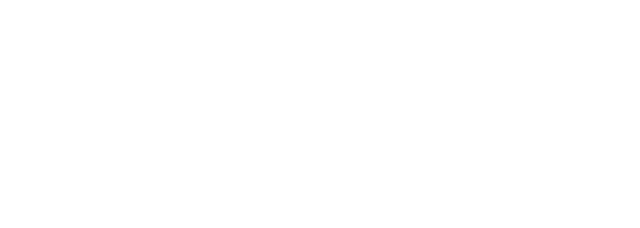
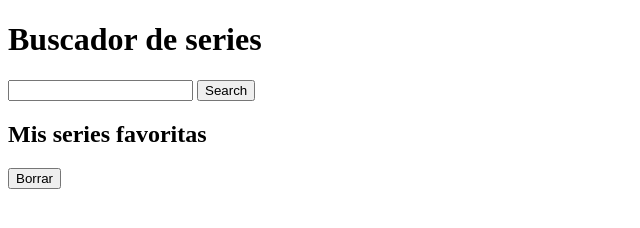
Before and after one commit to lorenamateo90/BuscadorDeSeries, a plain HTML site: page index.html in a window 1280 px wide. Shown: the whole page, without its empty margins (0-640 px from the left). Drawn offline with Linux system fonts and the light colour scheme.

Commit message:
add basic structure of HTML

```diff
--- a/index.html
+++ b/index.html
@@ -7,6 +7,28 @@
     <title>Buscador de series</title>
   </head>
   <body>
-    <script type="text/javascript" src="js/main.js"></script>
+    <header>
+      <h1>Buscador de series</h1>
+    </header>
+    <div>
+      <form action="" method="POST" class="form" id="form">
+        <input type="text" class="" />
+        <button type="button" id="" class="">Search</button>
+      </form>
+    </div>
+    <section>
+      <div>
+        <ul></ul>
+      </div>
+    </section>
+    <section>
+      <div>
+        <h2>Mis series favoritas</h2>
+        <ul></ul>
+        <button type="button" id="" class="">Borrar</button>
+      </div>
+    </section>
+
+    <script type="text/javascript" src="./js/main.js"></script>
   </body>
 </html>
```
